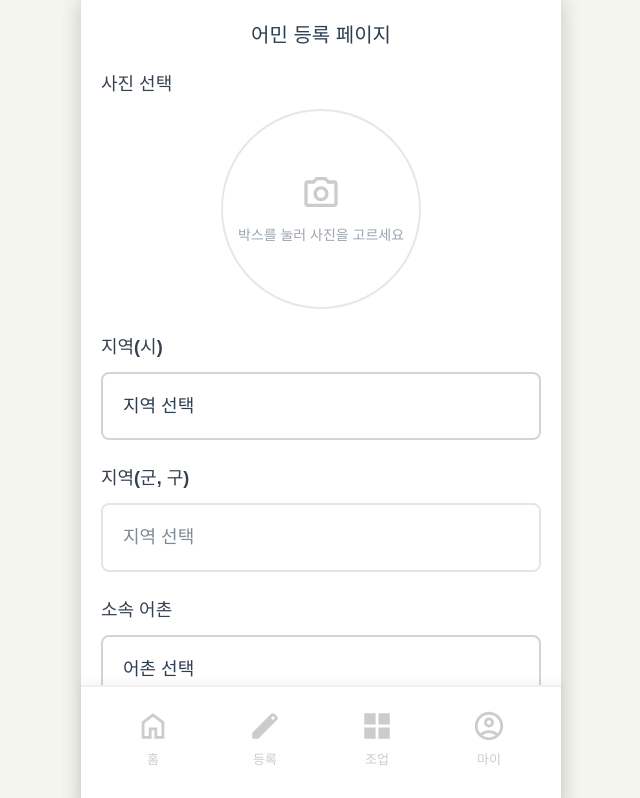
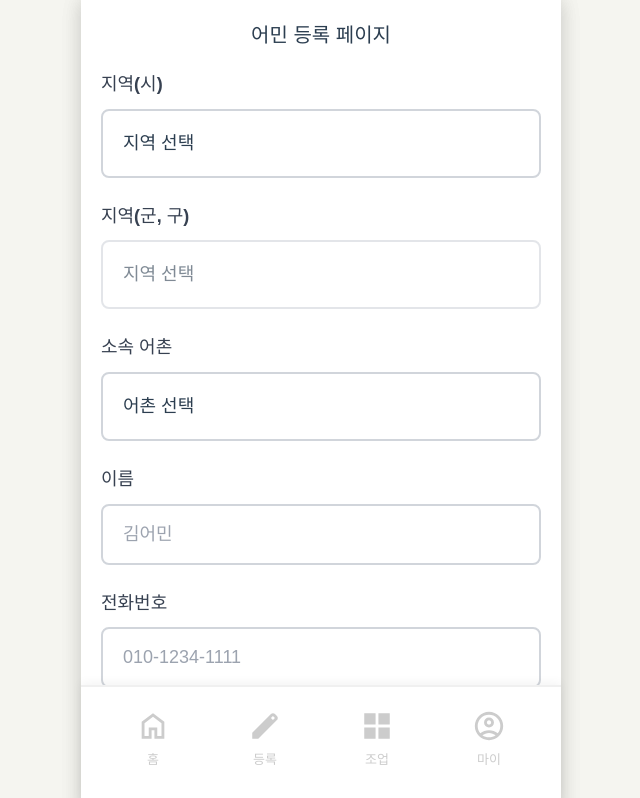
Before and after one commit to bssm-WinterCamp/WinterCamp_Front, a React (Vite) app: page /register in a window 1280 px wide. Shown: the top 798 px of the page, without its empty margins (319-959 px from the left). Built offline with nearby package versions, Linux system fonts and the light colour scheme; some icons are missing; a web font is replaced by a local one.

Commit message:
fix(postList): '상태' 필드를 '수량'으로 변경하고 관련 데이터 수정

```diff
--- a/src/pages/postList/index.tsx
+++ b/src/pages/postList/index.tsx
@@ -45,7 +45,7 @@ interface SeafoodProduct {
   title: string;
   category: string;
   image: string | null;
-  status: string;
+  amount: string;
   fisherman: string;
   location: string;
   hashtag: string;
@@ -60,7 +60,7 @@ const MOCK_PRODUCTS: SeafoodProduct[] = [
     title: '싱싱한 광어 30마리 팝니다.',
     category: '물고기',
     image: 'https://images.unsplash.com/photo-1544943910-4c1dc44aab44?w=400',
-    status: '수량중',
+    amount: '30',
     fisherman: '김어민',
     location: '부산광역시 기장군',
     hashtag: '해피해피해피마을',
@@ -71,7 +71,7 @@ const MOCK_PRODUCTS: SeafoodProduct[] = [
     title: '싱싱한 광어 30마리 팝니다.',
     category: '물고기',
     image: 'https://images.unsplash.com/photo-1544943910-4c1dc44aab44?w=400',
-    status: '수량중',
+    amount: '25',
     fisherman: '김어민',
     location: '부산광역시 기장군',
     hashtag: '해피해피해피마을',
@@ -82,7 +82,7 @@ const MOCK_PRODUCTS: SeafoodProduct[] = [
     title: '싱싱한 광어 30마리 팝니다.',
     category: '물고기',
     image: 'https://images.unsplash.com/photo-1544943910-4c1dc44aab44?w=400',
-    status: '수량중',
+    amount: '15',
     fisherman: '김어민',
     location: '부산광역시 기장군',
     hashtag: '해피해피해피마을',
@@ -93,7 +93,7 @@ const MOCK_PRODUCTS: SeafoodProduct[] = [
     title: '싱싱한 광어 30마리 팝니다.',
     category: '물고기',
     image: 'https://images.unsplash.com/photo-1544943910-4c1dc44aab44?w=400',
-    status: '수량중',
+    amount: '10',
     fisherman: '김어민',
     location: '부산광역시 기장군',
     hashtag: '해피해피해피마을',
@@ -104,7 +104,7 @@ const MOCK_PRODUCTS: SeafoodProduct[] = [
     title: '신선한 오징어 20마리',
     category: '연체류',
     image: 'https://images.unsplash.com/photo-1544943910-4c1dc44aab44?w=400',
-    status: '수량중',
+    amount: '20',
     fisherman: '이어민',
     location: '강원도 속초시',
     hashtag: '신선한바다',
@@ -115,7 +115,7 @@ const MOCK_PRODUCTS: SeafoodProduct[] = [
     title: '통통한 대게 판매',
     category: '갑각류',
     image: 'https://images.unsplash.com/photo-1544943910-4c1dc44aab44?w=400',
-    status: '수량중',
+    amount: '5',
     fisherman: '박어민',
     location: '경북 포항시',
     hashtag: '포항대게',
@@ -159,7 +159,7 @@ const PostListPage = () => {
             title: food.name,
             category: getCategoryFromType(food.type),
             image: food.image_url,
-            status: '수량중',
+            amount: food.amount,
             fisherman: food.user_name,
             location: food.group_region,
             hashtag: '',
@@ -321,7 +321,7 @@ const PostListPage = () => {
                 ) : (
                   <S.NoImageText>이미지가 존재하지 않습니다</S.NoImageText>
                 )}
-                <S.StatusBadge>{product.status}</S.StatusBadge>
+                <S.StatusBadge>남은 수량: {product.amount}</S.StatusBadge>
               </S.ProductImageWrapper>
               <S.ProductInfo>
                 <S.ProductTitle>{product.title}</S.ProductTitle>
--- a/src/pages/register/index.tsx
+++ b/src/pages/register/index.tsx
@@ -2,7 +2,6 @@ import { useState, useEffect } from 'react';
 import { useNavigate } from 'react-router-dom';
 import { Icon } from '@iconify/react';
 import { fishermanAPI } from '../../api/fisherman';
-import { fileAPI } from '../../api/file';
 import { useUserStore } from '../../store';
 import * as S from './style';
 
@@ -55,9 +54,7 @@ const RegisterPage = () => {
     district: '',
     village: ''
   });
-  const [imagePreview, setImagePreview] = useState<string | null>(null);
-  const [imageFile, setImageFile] = useState<File | null>(null);
-  const [isUploading, setIsUploading] = useState(false);
+  const [isLoading, setIsLoading] = useState(false);
   const [isCityDropdownOpen, setIsCityDropdownOpen] = useState(false);
   const [isDistrictDropdownOpen, setIsDistrictDropdownOpen] = useState(false);
   const [isVillageDropdownOpen, setIsVillageDropdownOpen] = useState(false);
@@ -82,31 +79,11 @@ const RegisterPage = () => {
     }));
   };
 
-  const handleImageChange = async (e: React.ChangeEvent<HTMLInputElement>) => {
-    const file = e.target.files?.[0];
-    if (file) {
-      setImageFile(file);
-      const reader = new FileReader();
-      reader.onloadend = () => {
-        setImagePreview(reader.result as string);
-      };
-      reader.readAsDataURL(file);
-    }
-  };
-
   const handleSubmit = async (e: React.FormEvent) => {
     e.preventDefault();
 
-    if (!imageFile) {
-      alert('사진을 선택해주세요!');
-      return;
-    }
-
     try {
-      setIsUploading(true);
-
-      // 이미지 먼저 업로드
-      const uploadResult = await fileAPI.uploadImage(imageFile);
+      setIsLoading(true);
 
       // 어민 등록
       if (!user) {
@@ -120,7 +97,7 @@ const RegisterPage = () => {
         group: "1", // 그룹은 1로 고정
         region: `${formData.city} ${formData.district}`,
         phoneNumber: formData.phone,
-        image: uploadResult.url
+        image: "" // 이미지 없음
       });
 
       // store에 fisherman_id와 role 업데이트
@@ -136,7 +113,7 @@ const RegisterPage = () => {
       alert('등록에 실패했습니다. 다시 시도해주세요.');
       console.error('Register error:', error);
     } finally {
-      setIsUploading(false);
+      setIsLoading(false);
     }
   };
 
@@ -162,31 +139,6 @@ const RegisterPage = () => {
       </S.Header>
 
       <S.Form onSubmit={handleSubmit}>
-        <S.InputGroup>
-          <S.Label>사진 선택</S.Label>
-          <S.ImageUploadWrapper>
-            {imagePreview ? (
-              <S.CircleImagePreview onClick={() => document.getElementById('registerImageInput')?.click()}>
-                <S.CirclePreviewImage src={imagePreview} alt="프로필" />
-              </S.CircleImagePreview>
-            ) : (
-              <S.CircleImageUploadLabel htmlFor="registerImageInput">
-                <S.CircleUploadPlaceholder>
-                  <Icon icon="material-symbols:photo-camera-outline" width="40" height="40" color="#CCCCCC" />
-                  <S.CircleUploadText>박스를 눌러 사진을 고르세요</S.CircleUploadText>
-                </S.CircleUploadPlaceholder>
-              </S.CircleImageUploadLabel>
-            )}
-            <S.ImageInput
-              id="registerImageInput"
-              type="file"
-              accept="image/*"
-              onChange={handleImageChange}
-              disabled={isUploading}
-            />
-          </S.ImageUploadWrapper>
-        </S.InputGroup>
-
         <S.InputGroup>
           <S.Label>지역(시)</S.Label>
           <S.DropdownWrapper>
@@ -304,8 +256,8 @@ const RegisterPage = () => {
           />
         </S.InputGroup>
 
-        <S.SubmitButton type="submit" disabled={isUploading}>
-          {isUploading ? (
+        <S.SubmitButton type="submit" disabled={isLoading}>
+          {isLoading ? (
             <S.ButtonContent>
               <S.ButtonSpinner />
               <span>등록 중...</span>
```
